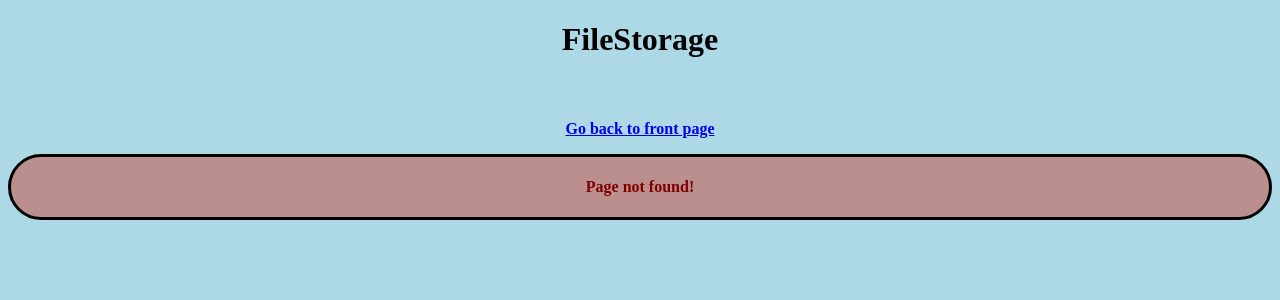
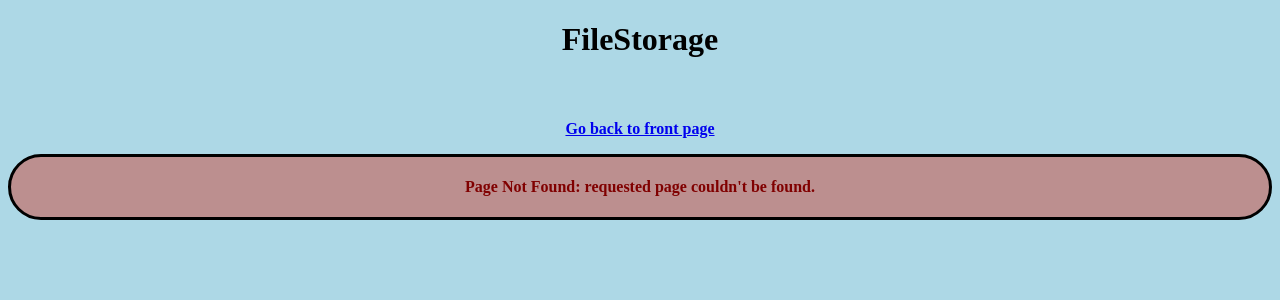
Before and after one commit to Tobiasz-Duliniec/FileStorage, a Flask app: template FileStorage/templates/error404.html in a window 1280 px wide. Shown: the top 300 px of the page. Run offline with Flask 3, Linux system fonts and the light colour scheme; the template is opened without the code that fills it, so the values that code supplies are empty.

Commit message:
Update error404.html

```diff
--- a/FileStorage/templates/error404.html
+++ b/FileStorage/templates/error404.html
@@ -1,6 +1,6 @@
 {% extends "base.html" %}
 {% block content %}
 	<div id="page_not_found">
-		<p id="fail">Page not found!</p>
+		<p id="fail">Page Not Found: requested page couldn't be found.</p>
 	</div>
 {% endblock %}
```
